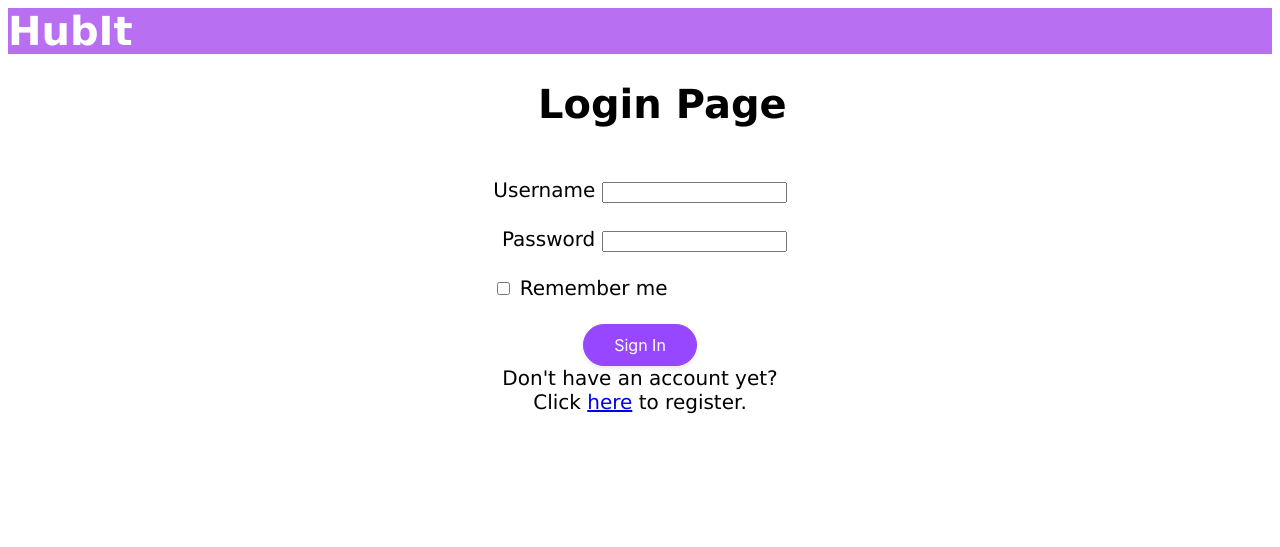
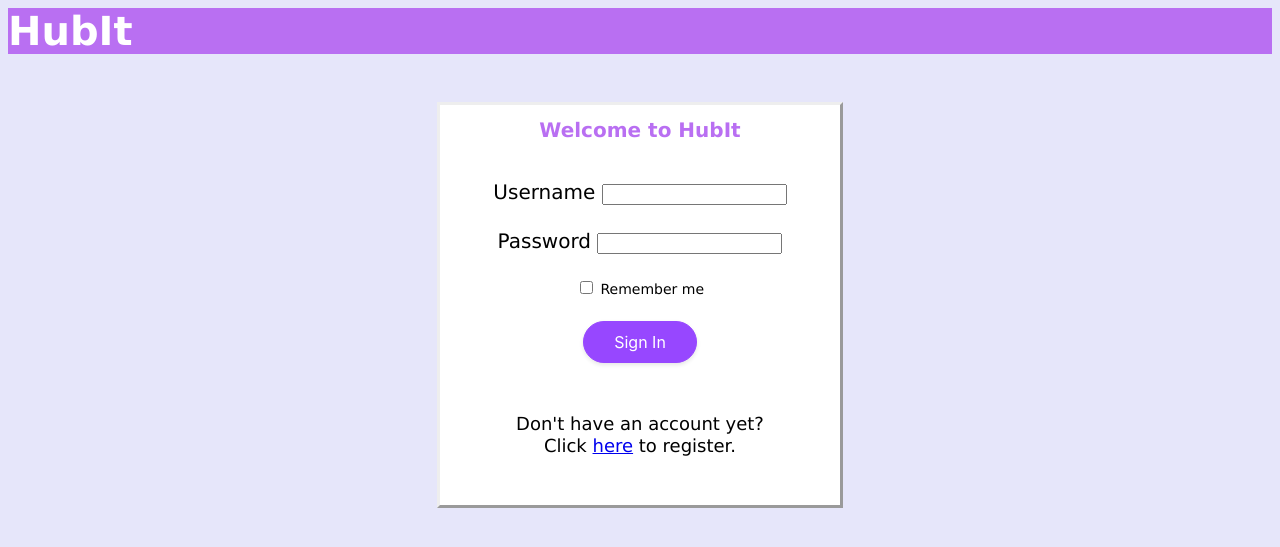
Before and after one commit to S0nVard/Habit, a Flask app: page / in a window 1280 px wide. Shown: the top 547 px of the page. Run offline with Flask 3, Linux system fonts and the light colour scheme; some libraries are stand-ins or nearby versions.

Commit message:
adding the login and register pages

```diff
--- a/templates/login.html
+++ b/templates/login.html
@@ -1,15 +1,17 @@
 <!DOCTYPE html>
+<html lang="en">
 {%import "bootstrap/wtf.html" as wtf %}
-<html lang="en">
+
 <meta charset="UTF-8">
 <meta name="viewport" content="width=device-width, initial-scale=1">
 
 <style>
 
-.h1 {
+h1 {
     color:#B96FF2;
     text-align: center;
-    text-font: Inter;
+    text-font: Serif;
+    font-size: 20px;
 }
 
 .head1 {
@@ -24,6 +26,12 @@
 body {
     font-family: verdana;
     font-size: 20px;
+    background-color: #E6E6FA	;
+  }
+
+body1 {
+    font-family: verdana;
+    font-size: 14px;
   }
 
 .topnav {
@@ -92,6 +100,15 @@ footer {
     }
   }
 
+div.outset {
+border-style: outset;
+background-color: white;
+
+}
+
+div1 {
+  font-size:18px;
+  }
 
 </style>
 
@@ -115,24 +132,28 @@ footer {
     {% endwith %}
     <div style="text-align: center;">
         <form action="https://habittpb.herokuapp.com/" method="post">
-        <div style="display: inline-block; text-align: right;" >
-            <h1>Login Page</h1> <br />
+        <br>
+        <br>
+        <div class = "outset" style="display: inline-block; text-align: center; width:400px; height:400px" >
+            <h1 >Welcome to HubIt</h1> <br />
             <body>
             {{ form.hidden_tag() }}
             {{ wtf.form_field(form.username) }}
             <br>
             {{ wtf.form_field(form.password) }}
             <br>
-            <body1 align = "left">{{ wtf.form_field(form.remember) }}</body1>
+            <body1>{{ wtf.form_field(form.remember) }}</body1>
             </body>
             <div align = "center">
                 <br>
             <button class="button-37" type="submit" align = "center">Sign In</button>
             <br>
-            <div>
+            <br>
+            <br>
+            <div1>
             Don't have an account yet?
-        <div align = "center"> Click <a href={{ url_for('register') }} style = "...">here</a> to register.</div>
-
+        <div align = "center" > Click <a href={{ url_for('register') }} style = "...">here</a> to register.</div>
+            <div1>
         </form>
 
         </div>
```
Also changed, not shown: templates/register.html (+26 -11 lines), 3 other files.
